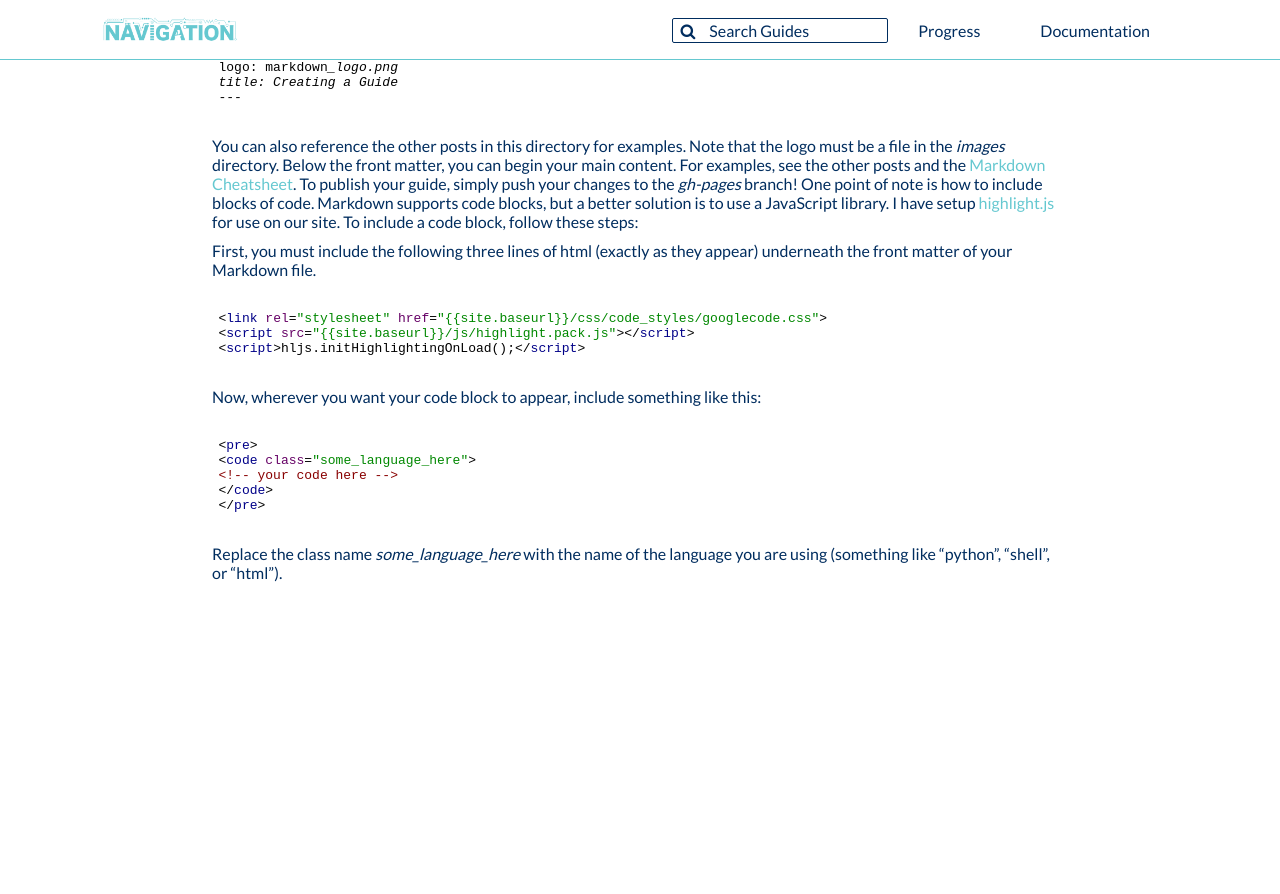
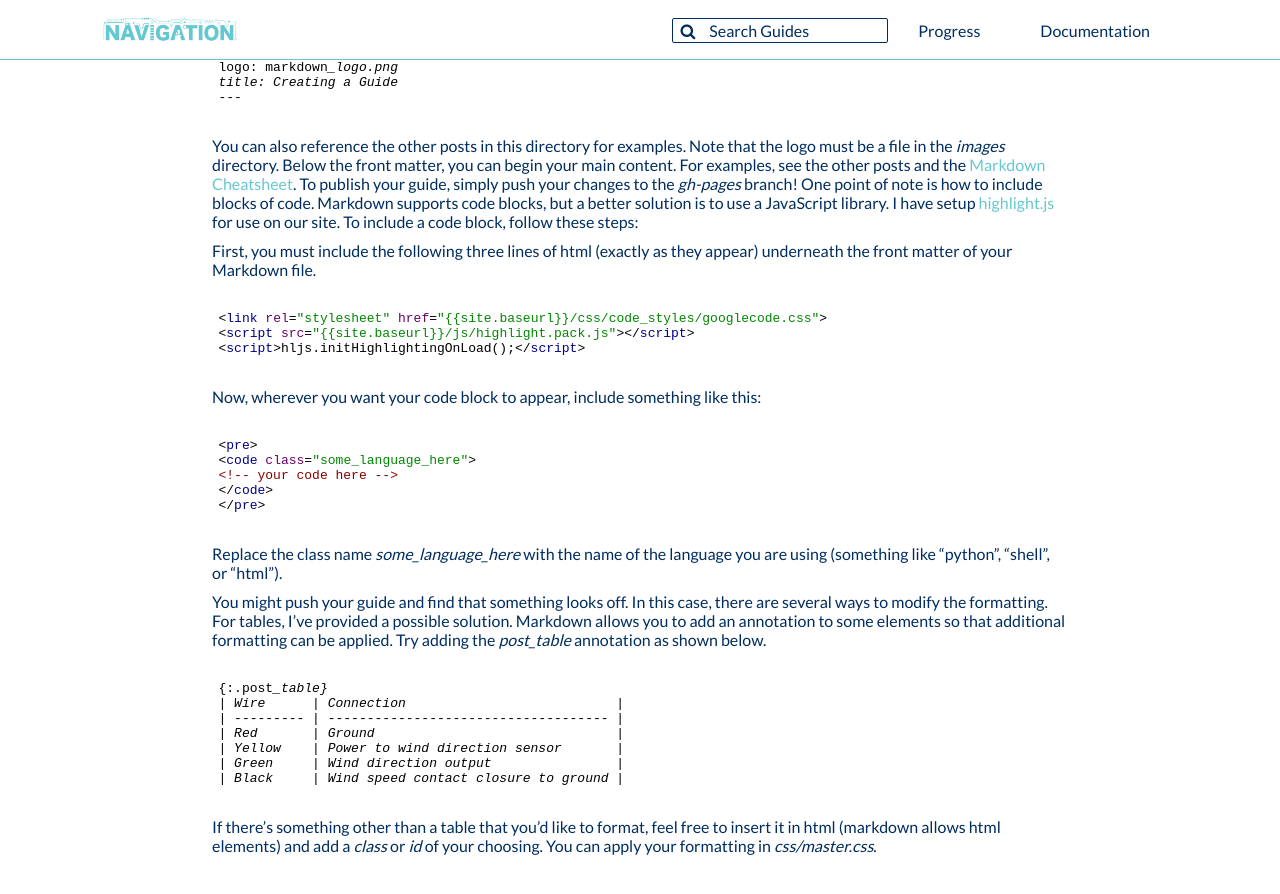
Before and after one commit to CUSail-Navigation/intrasite, a Jekyll site: the page built from _posts/2020-03-29-post.md, in a window 1280 px wide and 900 px high, scrolled down 342 px. Shown: the top 894 px of the window. Built offline with Jekyll 4.4.1, drawn with Linux system fonts in a browser that asks for light colours; before the commit the page ends 969 px from its top, so only the background shows below that.

Commit message:
padding for tables

```diff
--- a/_posts/2020-03-29-post.md
+++ b/_posts/2020-03-29-post.md
@@ -50,3 +50,19 @@
 </pre>
 
 Replace the class name *some_language_here* with the name of the language you are using (something like "python", "shell", or "html").
+
+You might push your guide and find that something looks off. In this case, there are several ways to modify the formatting. For tables, I've provided a possible solution. Markdown allows you to add an annotation to some elements so that additional formatting can be applied. Try adding the *post_table* annotation as shown below.
+
+<pre>
+<code class="markdown">
+{:.post_table}
+| Wire      | Connection                           |
+| --------- | ------------------------------------ |
+| Red       | Ground                               |
+| Yellow    | Power to wind direction sensor       |
+| Green     | Wind direction output                |
+| Black     | Wind speed contact closure to ground |
+</code>
+</pre>
+
+If there's something other than a table that you'd like to format, feel free to insert it in html (markdown allows html elements) and add a _class_ or _id_ of your choosing. You can apply your formatting in _css/master.css_.
--- a/css/master.css
+++ b/css/master.css
@@ -325,6 +325,12 @@
   text-align: left;
   border: #002D5F 1px solid;
   border-collapse: collapse;
+  padding: 5px;
+}
+
+.post_table {
+  margin-left: auto;
+  margin-right: auto;
 }
 
 .main_content img {
```
